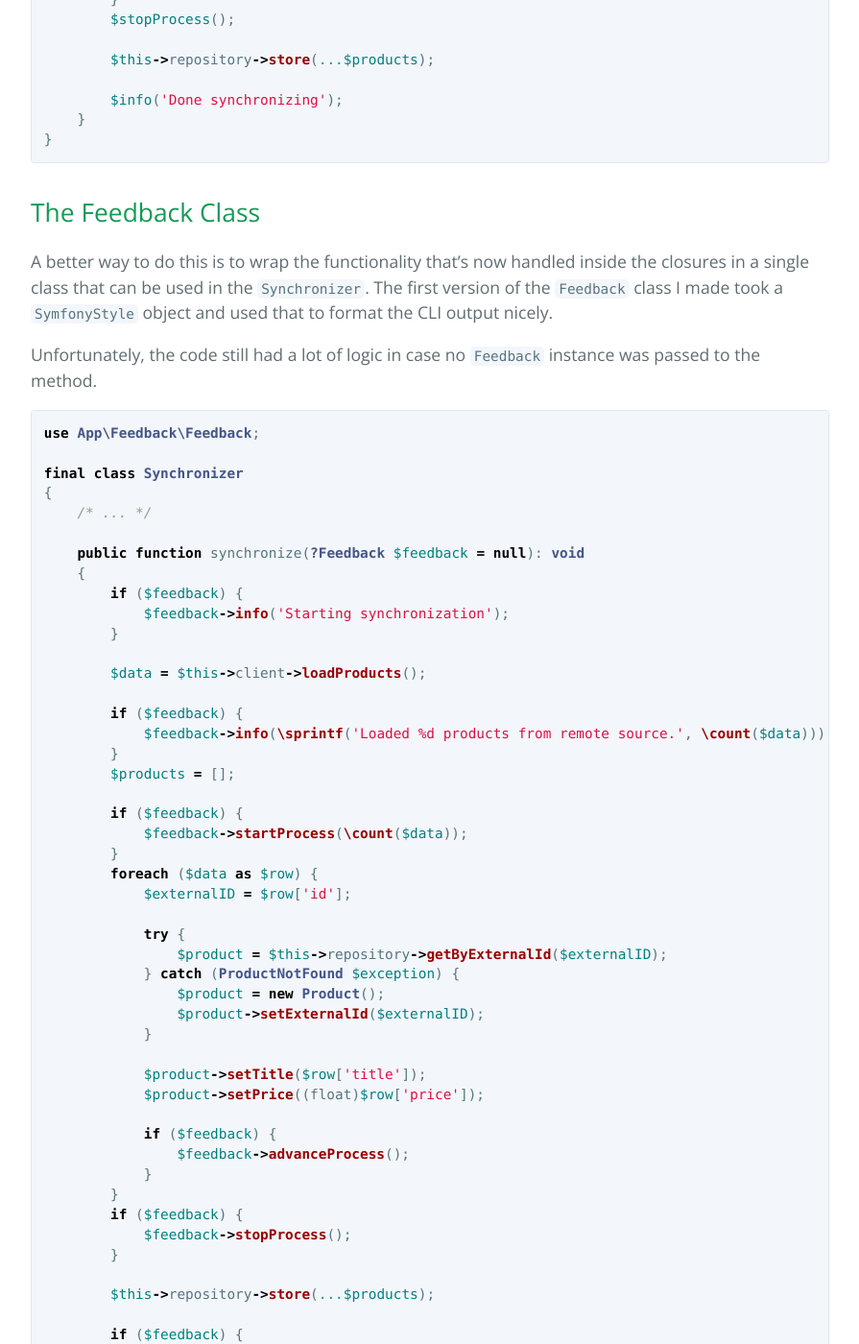
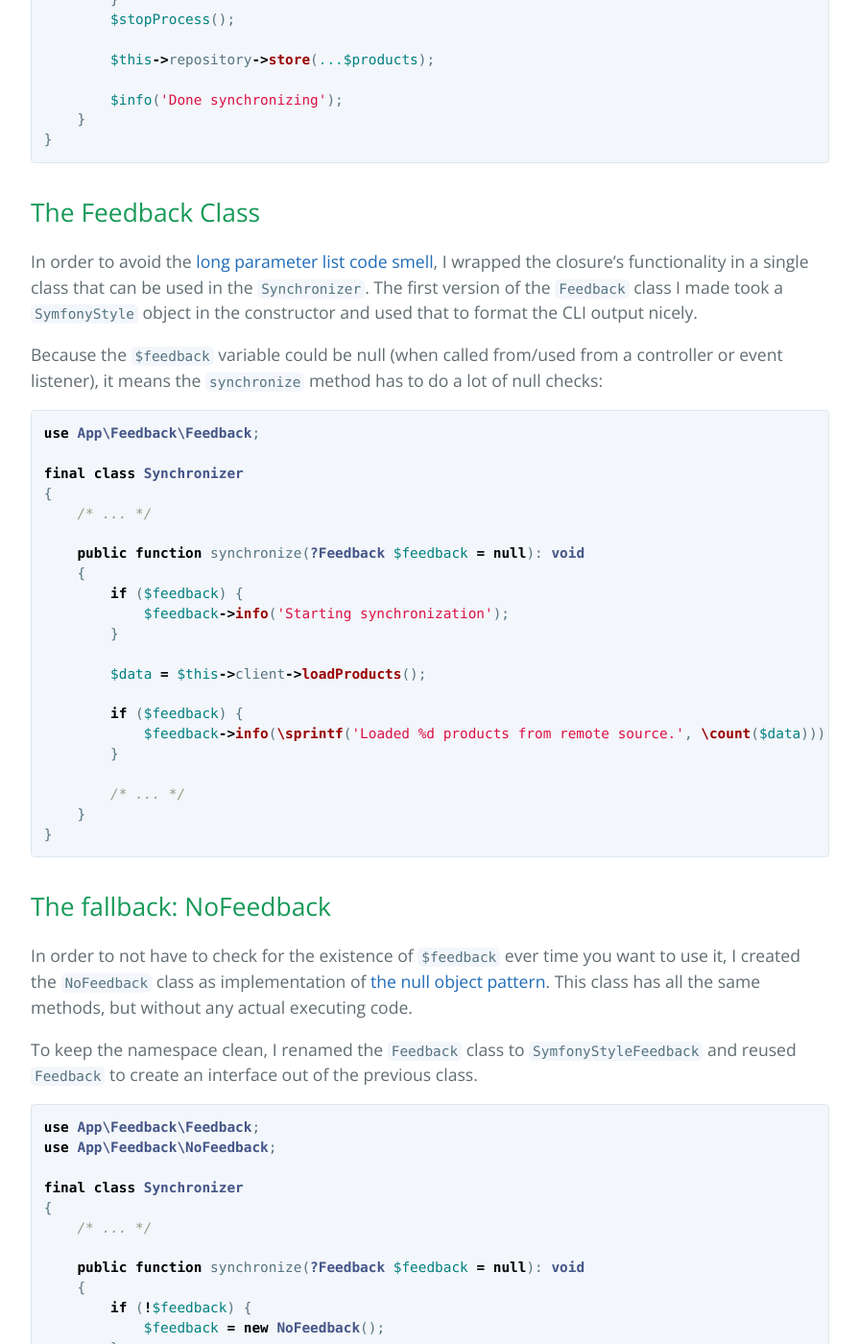
Before and after one commit to TimoBakx/timobakx.github.io, a Jekyll site: the page built from _posts/2020-02-28-cli-output-in-services.md, in a window 1280 px wide and 1400 px high, scrolled down 2275 px. Shown: the whole window at 96% size, without its empty margins (192-1087 px from the left). Built offline with Jekyll 4.4.1, drawn with Linux system fonts in a browser that asks for light colours; some of the changed text lies outside the part shown.

Commit message:
Rewording

````diff
--- a/_posts/2020-02-28-cli-output-in-services.md
+++ b/_posts/2020-02-28-cli-output-in-services.md
@@ -103,13 +103,14 @@ final class Synchronizer
 ```
 
 ## The Feedback Class
-A better way to do this is to wrap the functionality that's now handled inside
-the closures in a single class that can be used in the `Synchronizer`. The
-first version of the `Feedback` class I made took a `SymfonyStyle` object
-and used that to format the CLI output nicely.
+In order to avoid the [long parameter list code smell][_long_parameters_list],
+I wrapped the closure's functionality in a single class that can be used in
+the `Synchronizer`. The first version of the `Feedback` class I made took a
+`SymfonyStyle` object in the constructor and used that to format the CLI output
+nicely.
 
-Unfortunately, the code still had a lot of logic in case no `Feedback` instance
-was passed to the method.
+Because the `$feedback` variable could be null (when called from/used from a controller
+or event listener), it means the `synchronize` method has to do a lot of null checks:
 
 ```php
 use App\Feedback\Feedback;
@@ -129,46 +130,19 @@ final class Synchronizer
         if ($feedback) {
             $feedback->info(\sprintf('Loaded %d products from remote source.', \count($data)));
         }
-        $products = [];
 
-        if ($feedback) {
-            $feedback->startProcess(\count($data));
-        }
-        foreach ($data as $row) {
-            $externalID = $row['id'];
-
-            try {
-                $product = $this->repository->getByExternalId($externalID);
-            } catch (ProductNotFound $exception) {
-                $product = new Product();
-                $product->setExternalId($externalID);
-            }
-
-            $product->setTitle($row['title']);
-            $product->setPrice((float)$row['price']);
-
-            if ($feedback) {
-                $feedback->advanceProcess();
-            }
-        }
-        if ($feedback) {
-            $feedback->stopProcess();
-        }
-
-        $this->repository->store(...$products);
-
-        if ($feedback) {
-            $feedback->info('Done synchronizing');
-        }
+        /* ... */
     }
 }
 ```
 
 ## The fallback: NoFeedback
 In order to not have to check for the existence of `$feedback` ever time you
-want to use it, I created a `NoFeedback` class. This class has all the same
-methods, but without any actual executing code. I renamed the `Feedback` class
-to `SymfonyStyleFeedback` so I can use `Feedback` as an interface.
+want to use it, I created the `NoFeedback` class as implementation of [the null object pattern][_null_object_pattern].
+This class has all the same methods, but without any actual executing code.
+
+To keep the namespace clean, I renamed the `Feedback` class to `SymfonyStyleFeedback`
+and reused `Feedback` to create an interface out of the previous class.
 
 ```php
 use App\Feedback\Feedback;
@@ -256,6 +230,8 @@ improvements, please open an issue or pull request in Github.
 [_command]: https://symfony.com/doc/current/console.html
 [_command_class]: https://github.com/symfony/symfony/blob/5.0/src/Symfony/Component/Console/Command/Command.php
 [_solid]: https://en.wikipedia.org/wiki/SOLID
+[_long_parameters_list]: https://blog.codinghorror.com/code-smells/
+[_null_object_pattern]: https://en.wikipedia.org/wiki/Null_object_pattern
 [_linku]: https://linku.nl/
 [_feedback_package]: https://packagist.org/packages/linku/feedback
 [_symfonystyle_package]: https://packagist.org/packages/linku/feedback-symfonystyle
````
